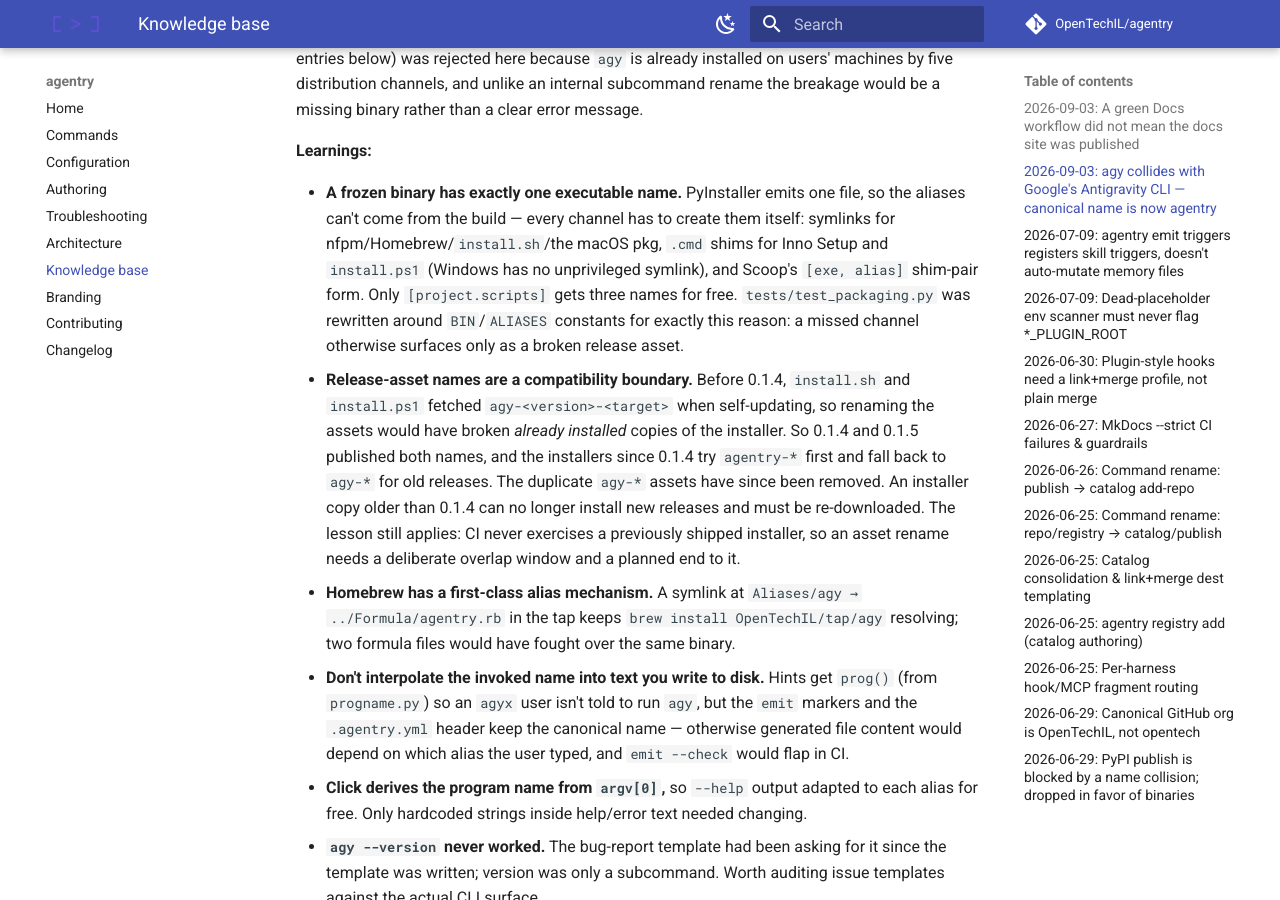
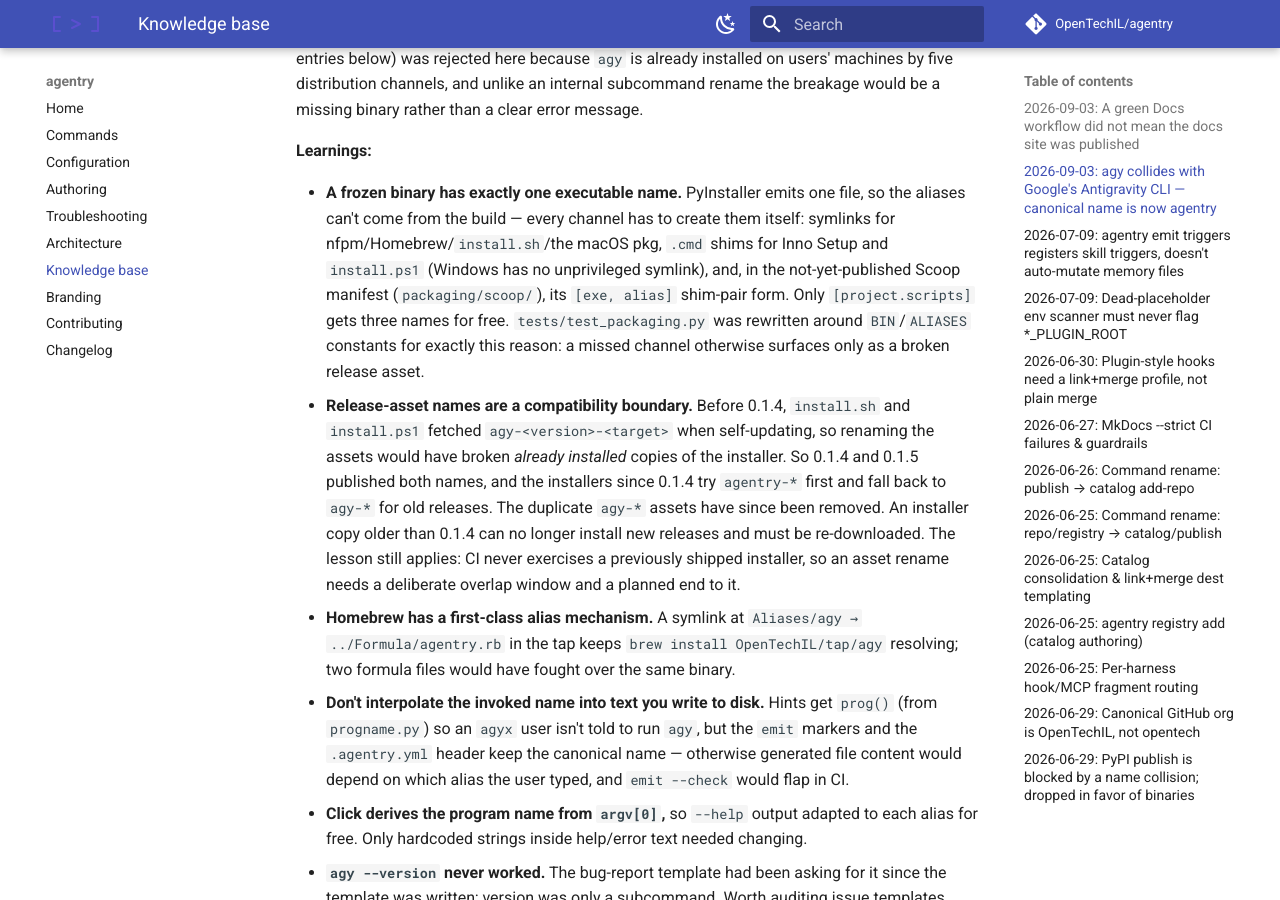
Before and after one commit to OpenTechIL/agentry, an MkDocs documentation site: the page built from docs/knowledge-base.md, in a window 1280 px wide and 900 px high, scrolled down 1625 px. Built offline with MkDocs 1.6.1 and Material for MkDocs 9.7.7, drawn with Linux system fonts in a browser that asks for light colours; comment, search, counter and statistics services are not loaded.

Commit message:
remove scoop install instructions, no bucket is published

```diff
--- a/docs/knowledge-base.md
+++ b/docs/knowledge-base.md
@@ -66,7 +66,8 @@
 - **A frozen binary has exactly one executable name.** PyInstaller emits one file, so the
   aliases can't come from the build — every channel has to create them itself: symlinks for
   nfpm/Homebrew/`install.sh`/the macOS pkg, `.cmd` shims for Inno Setup and `install.ps1`
-  (Windows has no unprivileged symlink), and Scoop's `[exe, alias]` shim-pair form. Only
+  (Windows has no unprivileged symlink), and, in the not-yet-published Scoop manifest
+  (`packaging/scoop/`), its `[exe, alias]` shim-pair form. Only
   `[project.scripts]` gets three names for free. `tests/test_packaging.py` was rewritten
   around `BIN`/`ALIASES` constants for exactly this reason: a missed channel otherwise
   surfaces only as a broken release asset.
```
Also changed, not shown: README.md (+3 -3 lines).
